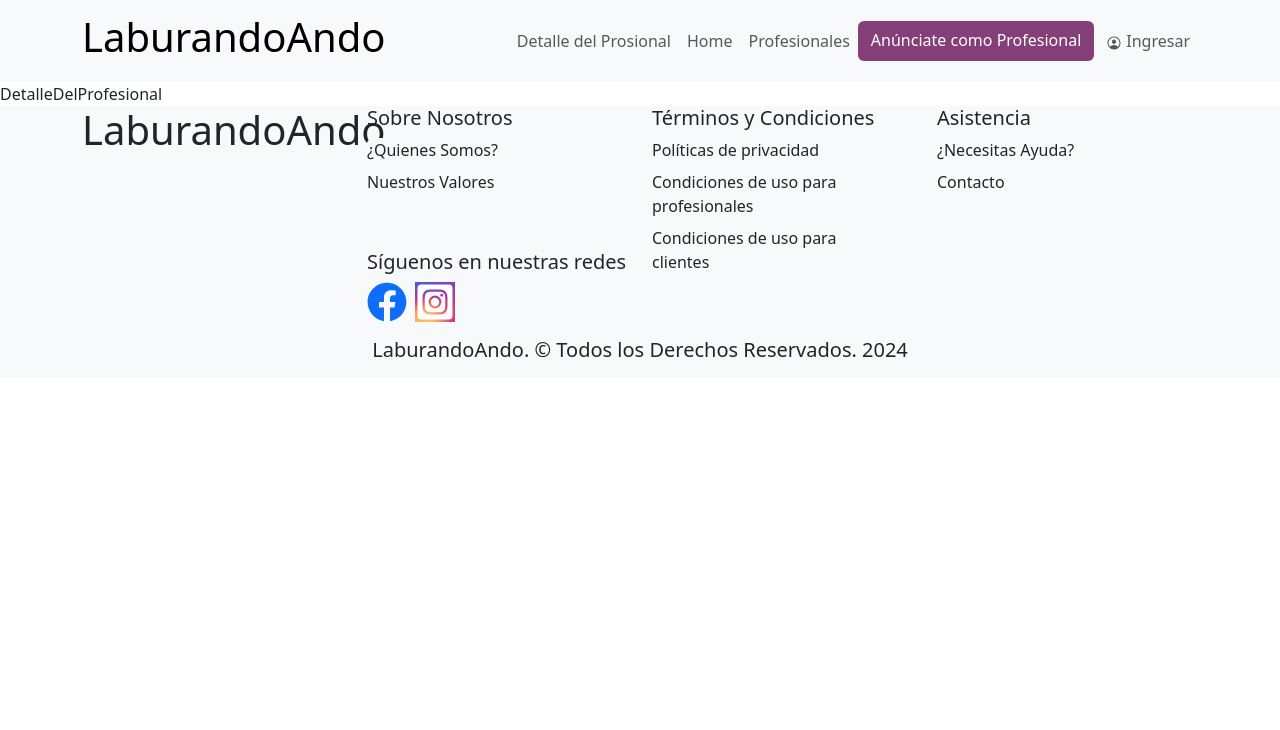
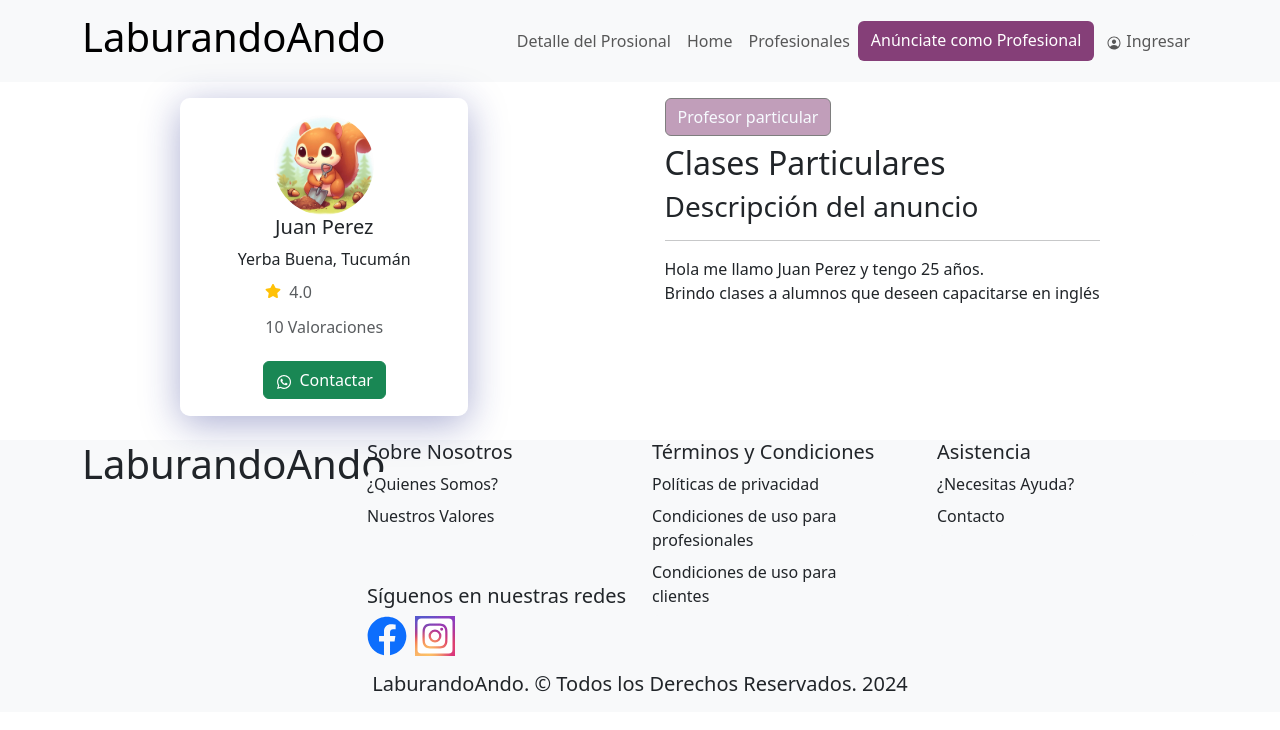
Before and after one commit to FranprzDev/LaburandoAndo, a React (Vite) app: page /detalleDelProfesional in a window 1280 px wide. Shown: the top 730 px of the page. Built offline with nearby package versions, Linux system fonts and the light colour scheme.

Commit message:
agregue la card donde ira la foto del profesional con su descripcion y boton de contacto diracto de whatsapp

```diff
--- a/src/pages/DetalleDelProfesional.jsx
+++ b/src/pages/DetalleDelProfesional.jsx
@@ -1,8 +1,45 @@
-import React from 'react'
+import Card from 'react-bootstrap/Card';
+import Image from 'react-bootstrap/Image';
+import logo from '../img/Logo.jpg';
+import '../styles/estiloDetalleDelProfesional.css'
+import { FaStar } from "react-icons/fa";
+import Button from 'react-bootstrap/Button';
+import { FaWhatsapp } from "react-icons/fa";
 
 const DetalleDelProfesional = () => {
   return (
-    <div>DetalleDelProfesional</div>
+    <section className='d-flex justify-content-evenly mb-4'>
+      <Card className='me-3 mt-3 card-detalle'  style={{ width: '18rem' }}>
+      <Card.Body className='d-flex flex-column justify-content-center align-items-center'>
+        <Image src={logo} roundedCircle  className='img-circulo-card '/>
+        <Card.Title >Juan Perez</Card.Title>
+        <Card.Text>
+          Yerba Buena, Tucumán
+        </Card.Text>
+        <Card.Subtitle className="mb-2 text-muted">
+          <div className=' d-flex'>
+          <FaStar className='me-2 text-warning' />
+          <p>4.0</p>
+          </div>
+          <p>10 Valoraciones</p>
+          </Card.Subtitle>
+          <Button variant="success">
+            <FaWhatsapp className='me-2' />
+            Contactar
+          </Button>
+      </Card.Body>
+    </Card>
+    <div className='mt-3'>
+    <Button variant='danger' className='btn-descripcion-profesional opacity-50'  size="md">
+          Profesor particular
+        </Button>
+        <h2 className='my-2'>Clases Particulares</h2>
+        <h3>Descripción del anuncio</h3>
+        <hr />
+        <p>Hola me llamo Juan Perez y tengo 25 años. <br />Brindo clases a alumnos que deseen capacitarse en inglés</p>
+    </div>
+    </section>
+
   )
 }
 
--- /dev/null
+++ b/src/styles/estiloDetalleDelProfesional.css
@@ -0,0 +1,28 @@
+#root{
+    display: flex;
+    flex-direction: column;
+    min-height: 100vh;
+    --Negro:  #000000;
+    --Violeta: #853f78;
+    --Rosa: #f1d0eb;
+    --Lavanda: #f0e6ef;
+}
+
+.img-circulo-card{
+    width: 100px;
+}
+
+.btn-descripcion-profesional{
+    background: #853f78;
+    border-color: #000000;
+    color: aliceblue;
+}
+
+.card-detalle{
+    background: rgba( 255, 255, 255, 0.4 );
+box-shadow: 0 8px 3cqi 0 rgba( 31, 38, 135, 0.37 );
+backdrop-filter: blur( 20px );
+-webkit-backdrop-filter: blur( 20px );
+border-radius: 10px;
+border: 1px solid rgba( 255, 255, 255, 0.18 );
+}
```
